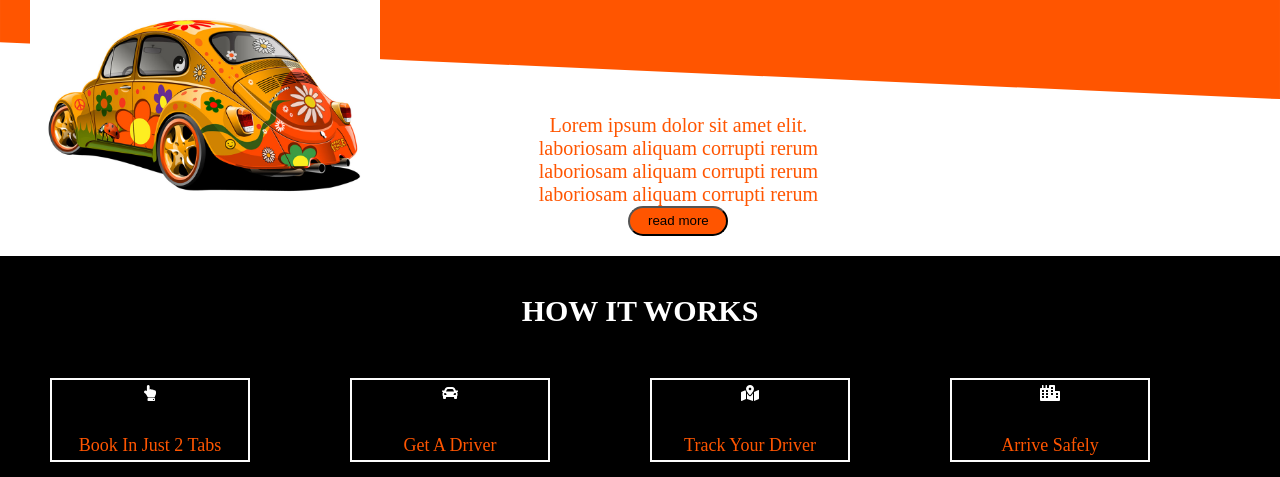
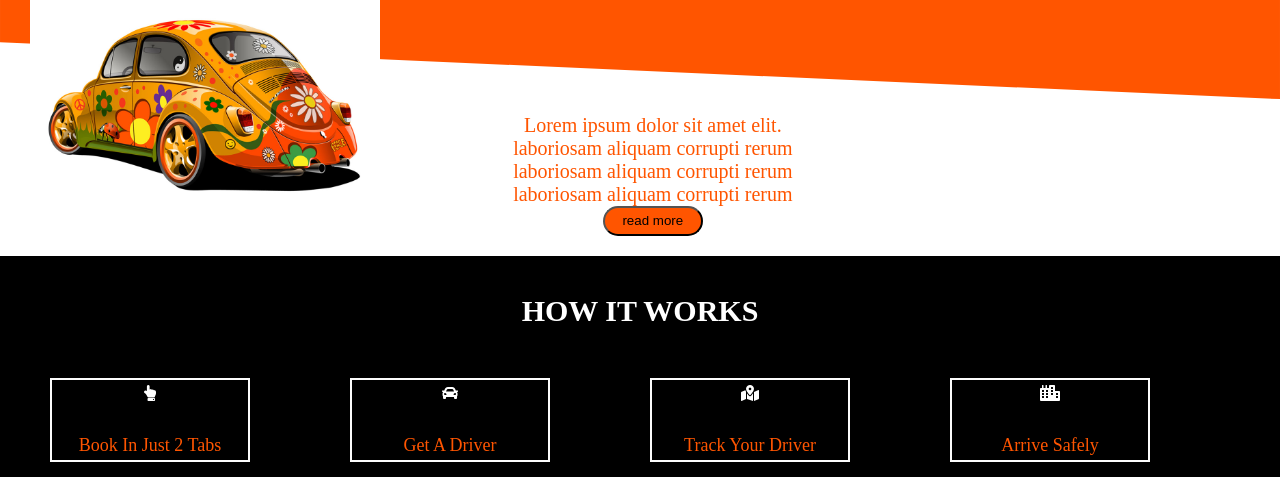
Before and after one commit to Hilary139/motors-landingpage, a plain HTML site: page index.html in a window 1280 px wide. Shown: the part 620-1097 px from the top of the page. Drawn offline with nearby package versions, Linux system fonts and the light colour scheme; a web font is replaced by a local one.

Commit message:
'motors'

```diff
--- a/style.css
+++ b/style.css
@@ -255,9 +255,9 @@ h1{
    .about-para .p-para{
     text-align: center;
     padding-bottom: 20px;
-    margin-right: -13%;
+    margin-right: -10%;
     margin-top: -10%;
-    margin-left: -7%;
+    margin-left: -8%;
   }
 
   .about-para .p-para2{
```
